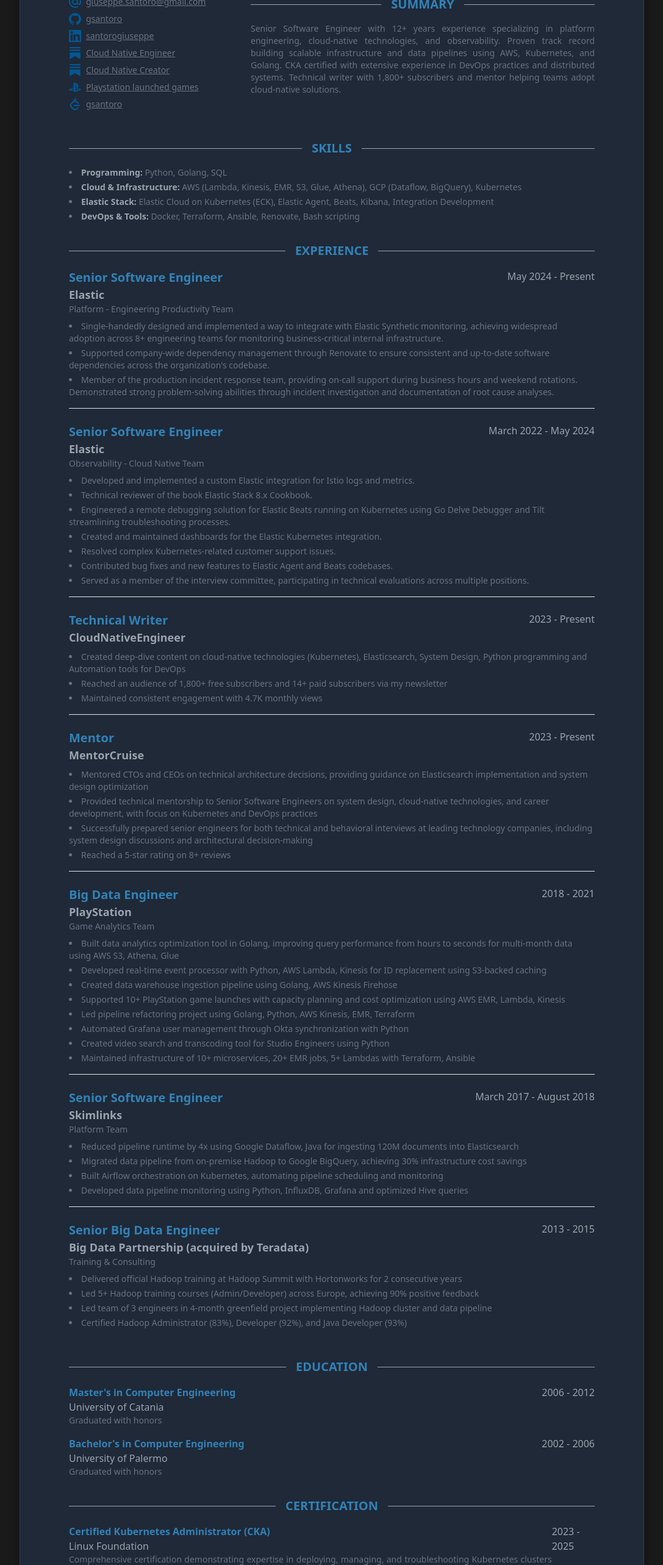
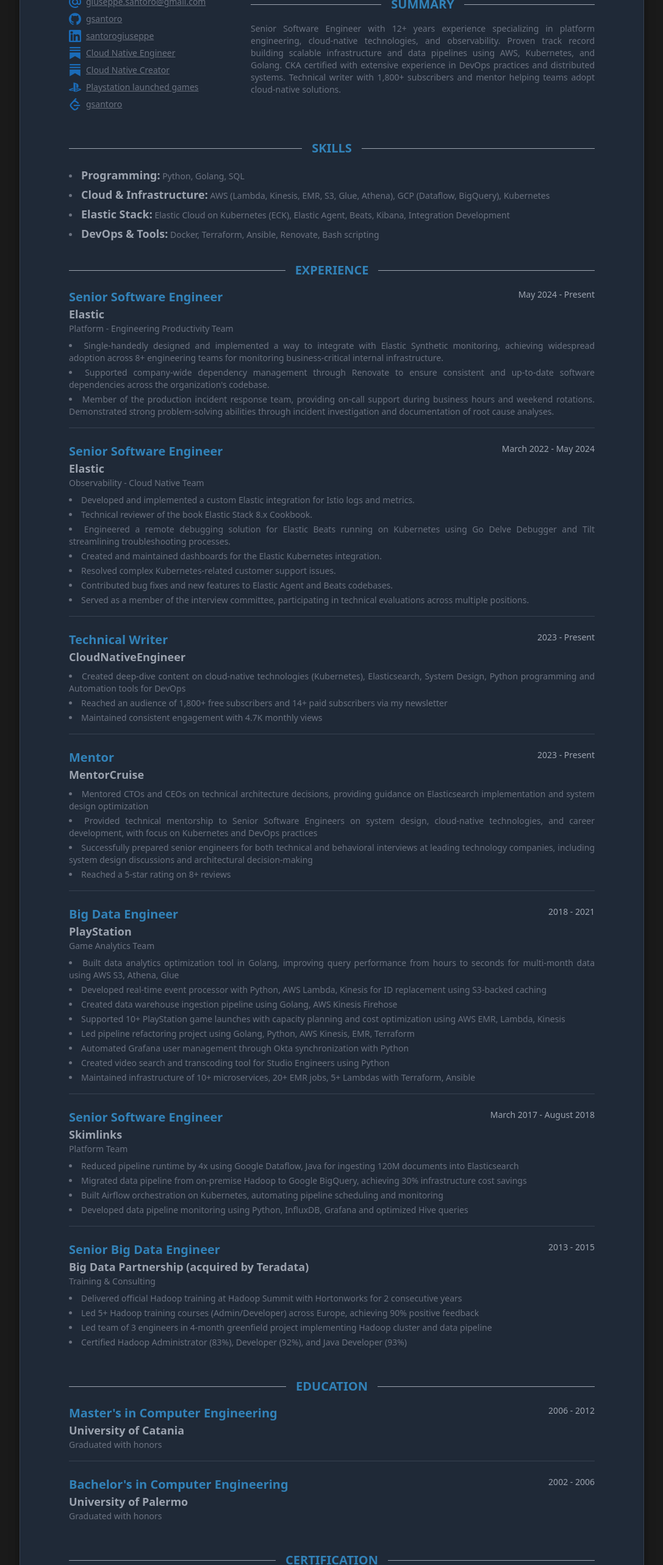
Before and after one commit to bmacharia/resume, a React (Vite) app: page / in a window 1280 px wide. Shown: the part 220-2786 px from the top of the page at 61% size, without its empty margins (96-1183 px from the left). Built offline with nearby package versions, Linux system fonts and the light colour scheme.

Commit message:
better formatting and layout and colors

```diff
--- a/index.html
+++ b/index.html
@@ -16,7 +16,7 @@
       }
 
       .blue-icon {
-        filter: invert(22%) sepia(91%) saturate(1352%) hue-rotate(182deg) brightness(95%) contrast(102%);
+        filter: invert(30%) sepia(56%) saturate(1967%) hue-rotate(189deg) brightness(93%) contrast(85%);
       }
 
       @media print {
@@ -45,7 +45,7 @@
         }
 
         .blue-icon {
-          filter: invert(22%) sepia(91%) saturate(1352%) hue-rotate(182deg) brightness(95%) contrast(102%);
+          filter: invert(30%) sepia(56%) saturate(1967%) hue-rotate(189deg) brightness(93%) contrast(85%);
           -webkit-print-color-adjust: exact !important;
           print-color-adjust: exact !important;
         }
--- a/src/App.jsx
+++ b/src/App.jsx
@@ -78,7 +78,7 @@
 
       <header className="mb-8 pb-4 print:mb-8">
         <h1 className={`text-5xl font-bold ${isDarkMode ? 'text-gray' : ''} print:text-gray`}>{resume.basics.name}</h1>
-        <h2 className={`text-3xl ${isDarkMode ? 'text-gray-400' : 'text-gray-500'}`}>{resume.basics.label}</h2>
+        <h2 className={`text-3xl ${isDarkMode ? 'text-gray-400' : 'text-gray-500'} font-semibold`}>{resume.basics.label}</h2>
 
         <div className="grid md:grid-cols-3 gap-8 mt-4 print:grid-cols-3 print:gap-4">
           <aside className="md:col-span-1 space-y-6 print:col-span-1 print:space-y-3 print:break-inside-avoid">
--- a/src/components/Certification.jsx
+++ b/src/components/Certification.jsx
@@ -6,17 +6,22 @@
   return (
     <section>
       <HeaderWithLine title="Certification" />
-      <div className="space-y-4">
+      <div className="space-y-6">
         {certificates.map((cert, idx) => (
-          <div className="flex flex-col md:flex-row md:justify-between">
-            <div key={idx}>
-              <div className="font-semibold">{cert.name}</div>
-              <div className={`${isDarkMode ? 'text-gray-400' : 'text-gray-600'} print:text-gray-500`}>{cert.issuer}</div>
-              <div className="text-gray-500 text-sm text-justify">{cert.description}</div>
+          <div
+            key={idx}
+            className={`${idx !== certificates.length - 1 ? `border-b ${isDarkMode ? 'border-gray-700' : 'border-gray-100'}` : ''} pb-4`}
+          >
+            <div className="flex flex-col md:flex-row md:justify-between">
+              <div>
+                <div className="text-xl font-semibold">{cert.name}</div>
+                <div className={`${isDarkMode ? 'text-gray-400' : 'text-gray-500'} text-lg font-semibold print:text-gray-500`}>{cert.issuer}</div>
+              </div>
+              <div className={`${isDarkMode ? 'text-gray-400' : 'text-gray-500'} text-sm print:text-gray-500`}>
+                {formatDate(cert.startDate)} - {cert.endDate ? formatDate(cert.endDate) : "Present"}
+              </div>
             </div>
-            <div className={`${isDarkMode ? 'text-gray-400' : 'text-gray-700'} print:text-gray-500`}>
-              {formatDate(cert.startDate)} - {cert.endDate ? formatDate(cert.endDate) : "Present"}
-            </div>
+            <div className={`${isDarkMode ? 'text-gray-500' : 'text-gray-700'} text-sm text-justify print:text-gray-700`}>{cert.description}</div>
           </div>
         ))}
       </div>
--- a/src/components/Contact.jsx
+++ b/src/components/Contact.jsx
@@ -25,7 +25,7 @@
               />
               <a
                 href={profile.url}
-                className={`${isDarkMode ? 'text-gray-500' : 'text-gray-700'} underline`}
+                className={`${isDarkMode ? 'text-gray-500' : 'text-gray-700'} text-sm underline`}
                 target="_blank"
                 rel="noopener noreferrer"
               >
--- a/src/components/Education.jsx
+++ b/src/components/Education.jsx
@@ -6,16 +6,21 @@
   return (
     <section>
       <HeaderWithLine title="Education" />
-      <div className="space-y-4">
+      <div className="space-y-6">
         {education.map((ed, idx) => (
-          <div className="flex flex-col md:flex-row md:justify-between">
-            <div key={idx}>
-              <div className="font-semibold">{ed.studyType} in {ed.area}</div>
-              <div className={`${isDarkMode ? 'text-gray-400' : 'text-gray-600'} print:text-gray-500`}>{ed.institution}</div>
-              {ed.gpa && <div className="text-gray-500 text-sm">{ed.gpa}</div>}
-            </div>
-            <div className={`${isDarkMode ? 'text-gray-400' : 'text-gray-700'} print:text-gray-500`}>
-              {formatDate(ed.startDate)} - {ed.endDate ? formatDate(ed.endDate) : "Present"}
+          <div
+            key={idx}
+            className={`${idx !== education.length - 1 ? `border-b ${isDarkMode ? 'border-gray-700' : 'border-gray-100'}` : ''} pb-4`}
+          >
+            <div className="flex flex-col md:flex-row md:justify-between">
+              <div>
+                <div className="text-xl font-semibold">{ed.studyType} in {ed.area}</div>
+                <div className={`${isDarkMode ? 'text-gray-400' : 'text-gray-500'} text-lg font-semibold print:text-gray-500`}>{ed.institution}</div>
+                {ed.gpa && <div className="text-gray-500 text-sm text-justify print:text-gray-500">{ed.gpa}</div>}
+              </div>
+              <div className={`${isDarkMode ? 'text-gray-400' : 'text-gray-500'} text-sm print:text-gray-500`}>
+                {formatDate(ed.startDate)} - {ed.endDate ? formatDate(ed.endDate) : "Present"}
+              </div>
             </div>
           </div>
         ))}
--- a/src/components/Experience.jsx
+++ b/src/components/Experience.jsx
@@ -10,21 +10,21 @@
         {work.map((job, idx) => (
           <div
             key={idx}
-            className={`${idx !== work.length - 1 ? 'border-b' : ''} pb-4`}
+            className={`${idx !== work.length - 1 ? `border-b ${isDarkMode ? 'border-gray-700' : 'border-gray-100'}` : ''} pb-4`}
           >
             <div className="flex flex-col md:flex-row md:justify-between">
               <div>
                 <div className="text-xl font-semibold">{job.position}</div>
-                <div className={`${isDarkMode ? 'text-gray-400' : 'text-gray-700'} text-lg font-semibold print:text-gray-500`}>{job.company}</div>
-                {job.team && <div className="text-gray-500 text-sm print:text-gray-500">{job.team}</div>}
+                <div className={`${isDarkMode ? 'text-gray-400' : 'text-gray-500'} text-lg font-semibold print:text-gray-500`}>{job.company}</div>
+                {job.team && <div className="text-gray-500 text-sm text-justify print:text-gray-500">{job.team}</div>}
               </div>
-              <div className={`${isDarkMode ? 'text-gray-400' : 'text-gray-700'} print:text-gray-500`}>
+              <div className={`${isDarkMode ? 'text-gray-400' : 'text-gray-500'} text-sm print:text-gray-500`}>
                 {formatDate(job.startDate)} - {job.endDate ? formatDate(job.endDate) : "Present"}
               </div>
             </div>
             <ul className="list-disc list-inside mt-2 space-y-1">
               {job.highlights.map((item, i) => (
-                <li key={i} className={`${isDarkMode ? 'text-gray-500' : 'text-gray-700'} text-sm print:text-gray-700`}>{item}</li>
+                <li key={i} className={`${isDarkMode ? 'text-gray-500' : 'text-gray-700'} text-sm text-justify print:text-gray-700`}>{item}</li>
               ))}
             </ul>
           </div>
--- a/src/components/Languages.jsx
+++ b/src/components/Languages.jsx
@@ -7,8 +7,8 @@
         <HeaderWithLine title="Languages" />
         <ul className="list-disc list-inside space-y-1">
           {languages.map((lang, idx) => (
-            <li key={idx} className="text-sm text-gray-500">
-              <span className={`${isDarkMode ? 'text-gray-400' : 'text-gray-600'} font-semibold print:text-gray-500`}>{lang.language}</span> ({lang.fluency})
+            <li key={idx} className={`${isDarkMode ? 'text-gray-500' : 'text-gray-700'} text-sm text-justify print:text-gray-700`}>
+              <span className={`${isDarkMode ? 'text-gray-400' : 'text-gray-500'} text-lg font-semibold print:text-gray-500`}>{lang.language}</span> ({lang.fluency})
             </li>
           ))}
         </ul>
--- a/src/components/Skills.jsx
+++ b/src/components/Skills.jsx
@@ -7,8 +7,8 @@
         <HeaderWithLine title="Skills" />
         <ul className="list-disc list-inside space-y-1">
           {skills.map((skill, idx) => (
-            <li key={idx} className={`${isDarkMode ? 'text-gray-500' : 'text-gray-700'} text-sm print:text-gray-700`}>
-              <span className={`${isDarkMode ? 'text-gray-400' : 'text-gray-700'} font-bold print:text-gray-700`}>{skill.name}:</span> {skill.keywords.join(", ")}
+            <li key={idx} className={`${isDarkMode ? 'text-gray-500' : 'text-gray-700'} text-sm text-justify print:text-gray-700`}>
+              <span className={`${isDarkMode ? 'text-gray-400' : 'text-gray-500'} text-lg font-semibold print:text-gray-500`}>{skill.name}:</span> {skill.keywords.join(", ")}
             </li>
           ))}
         </ul>
--- a/src/components/Summary.jsx
+++ b/src/components/Summary.jsx
@@ -5,8 +5,8 @@
   return (
     <section className="print:break-inside-avoid">
       <HeaderWithLine title="Summary" />
-      <div className="space-y-4">
-        <p className={`${isDarkMode ? 'text-gray-500' : 'text-gray-700'} text-sm text-justify`}>{summary}</p>
+      <div className="space-y-6">
+        <p className={`${isDarkMode ? 'text-gray-500' : 'text-gray-700'} text-sm text-justify print:text-gray-500`}>{summary}</p>
       </div>
     </section>
   );
```
Also changed, not shown: 1 other file (tests, documents, lock files or other folders).
